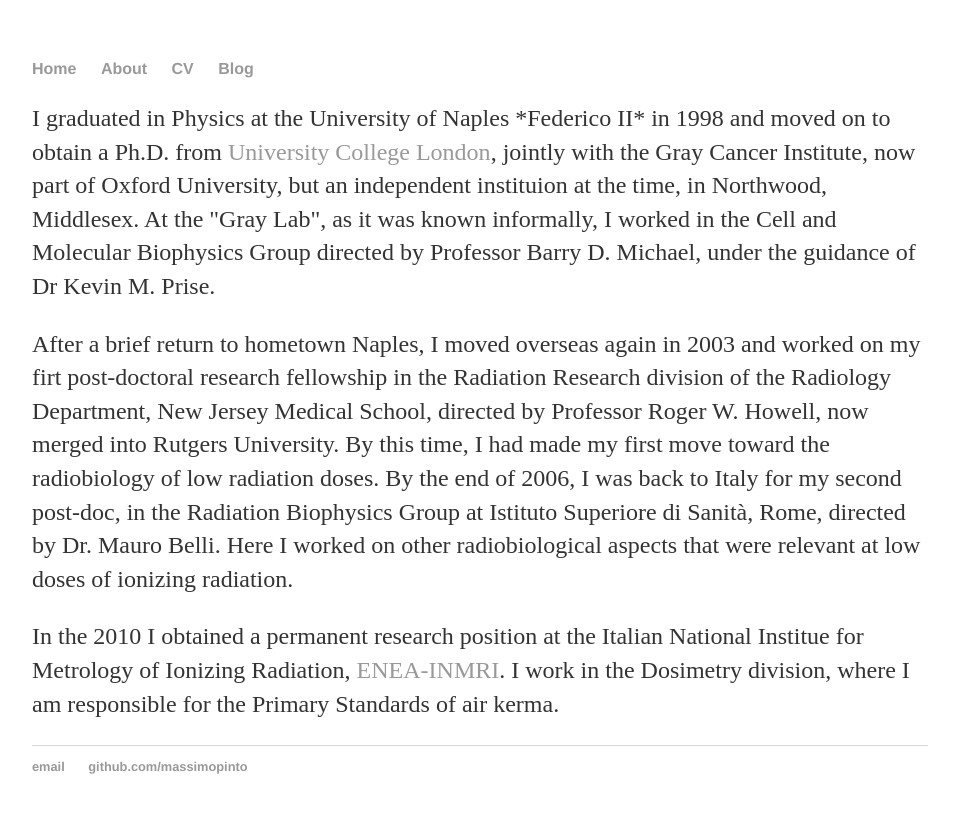
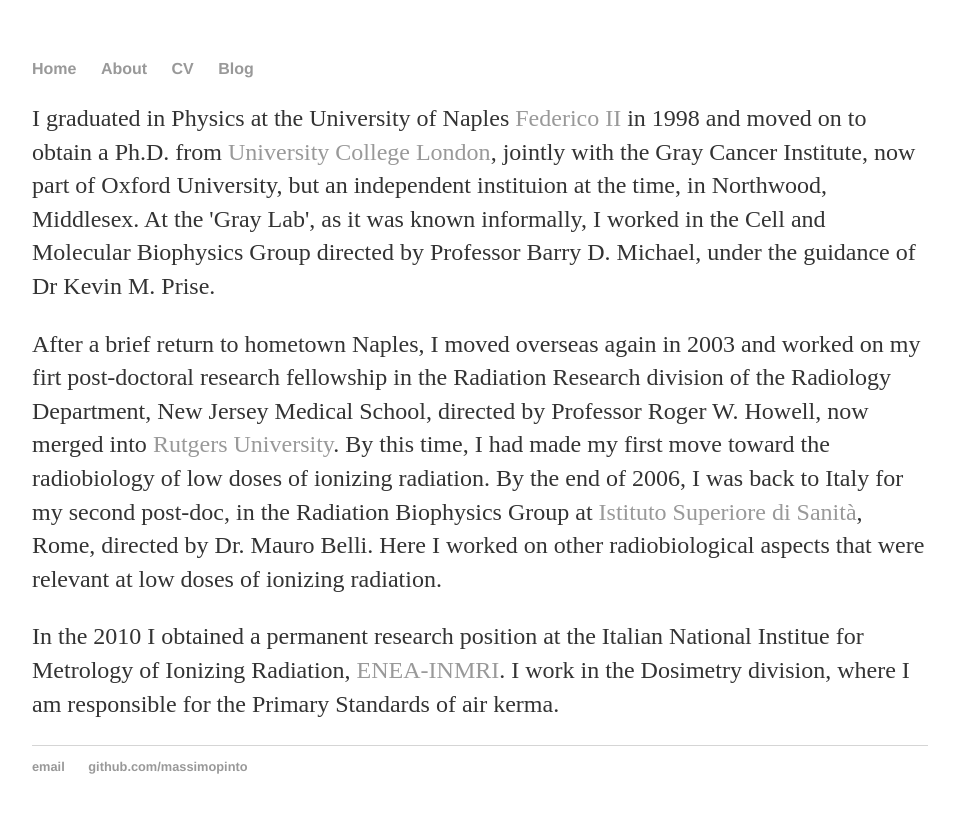
Before and after one commit to massimopinto/massimopinto.github.io, a Jekyll site: the page built from about/index.html, in a window 1280 px wide. Shown: the top 813 px of the page, without its empty margins (160-1115 px from the left). Built offline with Jekyll 4.4.1, drawn with Linux system fonts in a browser that asks for light colours.

Commit message:
Update index.html
Adjusted a few hyperlinks of the Institutes where I worked.

```diff
--- a/about/index.html
+++ b/about/index.html
@@ -4,9 +4,9 @@
 ---
 <div class="blurb">
 <p>
-I graduated in Physics at the University of Naples *Federico II* in 1998 and moved on to obtain a Ph.D. from <a href="http://www.ucl.ac.uk">University College London</a>, jointly with the Gray Cancer Institute, now part of Oxford University, but an independent instituion at the time, in Northwood, Middlesex. At the "Gray Lab", as it was known informally, I worked in the Cell and Molecular Biophysics Group directed by Professor Barry D. Michael, under the guidance of Dr Kevin M. Prise. </p>
+I graduated in Physics at the University of Naples <a href="http://www.unina.it">Federico II</a> in 1998 and moved on to obtain a Ph.D. from <a href="http://www.ucl.ac.uk">University College London</a>, jointly with the Gray Cancer Institute, now part of Oxford University, but an independent instituion at the time, in Northwood, Middlesex. At the 'Gray Lab', as it was known informally, I worked in the Cell and Molecular Biophysics Group directed by Professor Barry D. Michael, under the guidance of Dr Kevin M. Prise. </p>
 <p>
-After a brief return to hometown Naples, I moved overseas again in 2003 and worked on my firt post-doctoral research fellowship in the Radiation Research division of the Radiology Department, New Jersey Medical School, directed by Professor Roger W. Howell, now merged into Rutgers University. By this time, I had made my first move toward the radiobiology of low radiation doses. By the end of 2006, I was back to Italy for my second post-doc, in the Radiation Biophysics Group at Istituto Superiore di Sanità, Rome, directed by Dr. Mauro Belli. Here I worked on other radiobiological aspects that were relevant at low doses of ionizing radiation.</p>
+After a brief return to hometown Naples, I moved overseas again in 2003 and worked on my firt post-doctoral research fellowship in the Radiation Research division of the Radiology Department, New Jersey Medical School, directed by Professor Roger W. Howell, now merged into <a href="http://www.rutgers.edu/">Rutgers University</a>. By this time, I had made my first move toward the radiobiology of low doses of ionizing radiation. By the end of 2006, I was back to Italy for my second post-doc, in the Radiation Biophysics Group at <a href="http://www.iss.it">Istituto Superiore di Sanità</a>, Rome, directed by Dr. Mauro Belli. Here I worked on other radiobiological aspects that were relevant at low doses of ionizing radiation.</p>
 <p>
 In the 2010 I obtained a permanent research position at the Italian National Institue for Metrology of Ionizing Radiation, <a href="http://www.inmri.enea.it">ENEA-INMRI</a>. I work in the Dosimetry division, where I am responsible for the Primary Standards of air kerma.  </p>
 </div><!-- /.blurb -->
```
